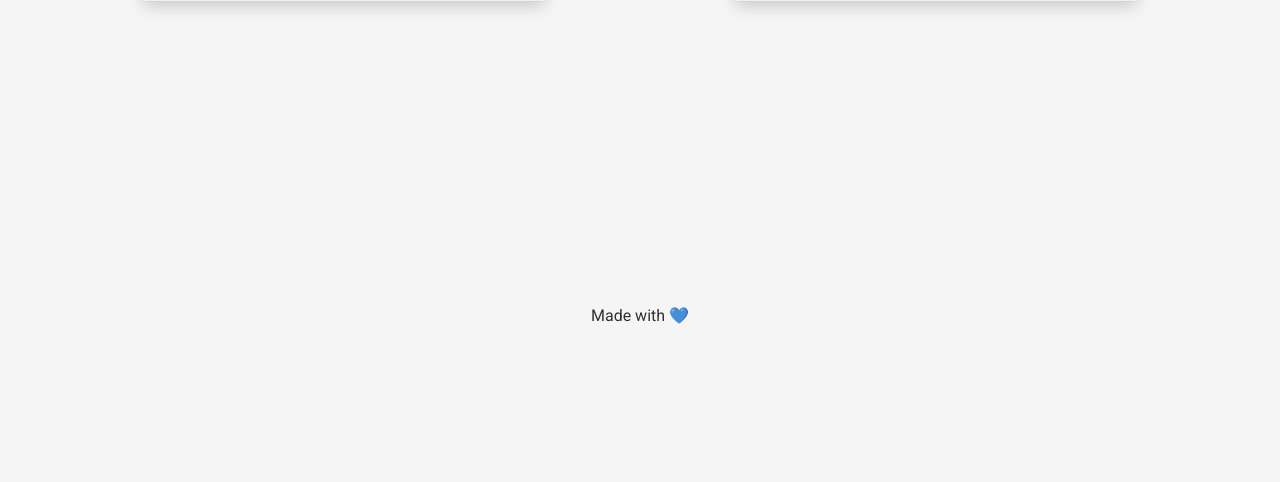
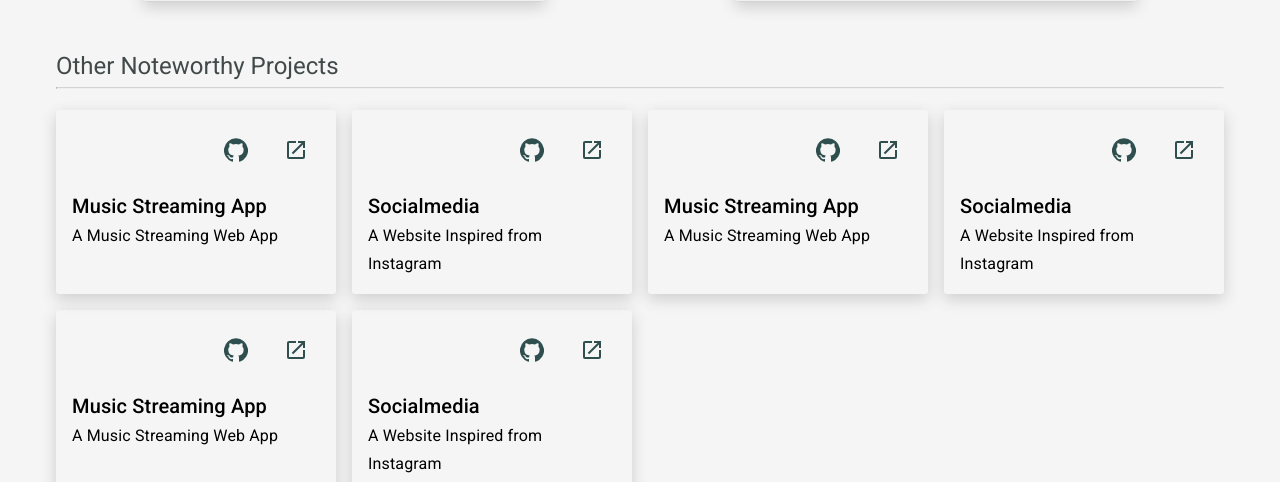
Before and after one commit to mani-barathi/portfolio-v1, a React (Create React App) app: page /projects in a window 1280 px wide. Shown: the part 470-952 px from the top of the page. Before the commit the page ends 800 px from the top, so only its background shows below. Built offline with nearby package versions, Linux system fonts and the light colour scheme.

Commit message:
added ProjectSmall component using css grids

```diff
--- /dev/null
+++ b/src/components/ProjectSmall.js
@@ -0,0 +1,35 @@
+import React from 'react'
+import "../css/ProjectSmall.css"
+import { Typography, IconButton } from "@material-ui/core"
+import GitHubIcon from '@material-ui/icons/GitHub'
+import OpenInNewIcon from '@material-ui/icons/OpenInNew'
+
+function ProjectSmall({ data }) {
+    return (
+        <div className="projectsmall">
+
+            <div className="projectsmall__Links">
+
+                <IconButton href={data.githubLink} target="_blank" className="projectsmall__icon" >
+                    <GitHubIcon />
+                </IconButton>
+
+                        &nbsp;&nbsp;&nbsp;
+
+                <IconButton href={data.githubLink} target="_blank" className="projectsmall__icon" >
+                    <OpenInNewIcon />
+                </IconButton>
+            </div>
+
+            <div className="projectsmall__text">
+                <Typography variant="h6"> {data.name} </Typography>
+                <Typography variant="subtitle1">
+                    {data.description}
+                </Typography>
+            </div>
+
+        </div>
+    )
+}
+
+export default ProjectSmall
--- a/src/components/ProjectsPage.js
+++ b/src/components/ProjectsPage.js
@@ -1,6 +1,7 @@
 import React from 'react'
 import "../css/ProjectsPage.css"
 import Project from "./Project"
+import ProjectSmall from "./ProjectSmall"
 import { withStyles } from "@material-ui/core/styles"
 import { Typography } from "@material-ui/core"
 
@@ -47,6 +48,15 @@ function ProjectsPage() {
                     {projects.map(project => <Project key={project.name} data={project} />)}
                 </div>
             </div>
+            <div className="projects__wrapper">
+                <CustomColorTypography variant="h5" > Other Noteworthy Projects</CustomColorTypography>
+
+                <hr className="projects__hrDivider" />
+
+                <div className="projects__small">
+                    {[...projects, ...projects, ...projects].map(project => <ProjectSmall key={project.name} data={project} />)}
+                </div>
+            </div>
 
             <h4 className="love-text">Made with 💙</h4>
         </div>
--- /dev/null
+++ b/src/css/ProjectSmall.css
@@ -0,0 +1,24 @@
+.projectsmall{
+    padding: 1rem;
+    border-radius: 3px;
+    box-shadow:0px 5px 15px 0px rgba(50, 50, 50, 0.2);
+    width: 100%;
+    transition: all 0.3s ease;
+}
+
+.projectsmall:hover{
+    transform: translateY(-5px);
+}
+
+.projectsmall__Links{
+    display:flex;
+    justify-content: flex-end;
+}
+
+.projectsmall__icon{
+    color: rgb(47, 79, 79) !important;
+}
+
+.projectsmall__text{
+    margin-top: 1rem;
+}
--- a/src/css/ProjectsPage.css
+++ b/src/css/ProjectsPage.css
@@ -19,17 +19,23 @@
     border-top: 1px solid lightgray;
 }
 
-.projects__container{
+.projects__container,.projects__small{
     width: 100%;
     display: grid;
     justify-items: center;
     grid-template-columns: 1fr 1fr;
     grid-gap:1rem;
+}
+
+.projects__small{
+    padding: 1rem 0;
     margin-bottom:4rem;
+    display: grid;
+    grid-template-columns: repeat(auto-fit,minmax(240px,1fr));
 }
 
 
-@media screen and (max-width:800px){
+@media screen and (max-width:700px){
     .projects__container{
         grid-template-columns: 1fr ;
     }
```
Also changed, not shown: 1 other file (tests, documents, lock files or other folders).
